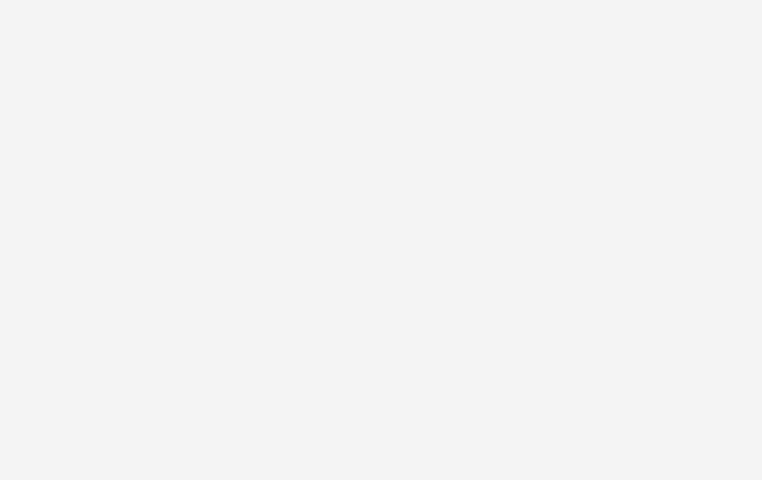
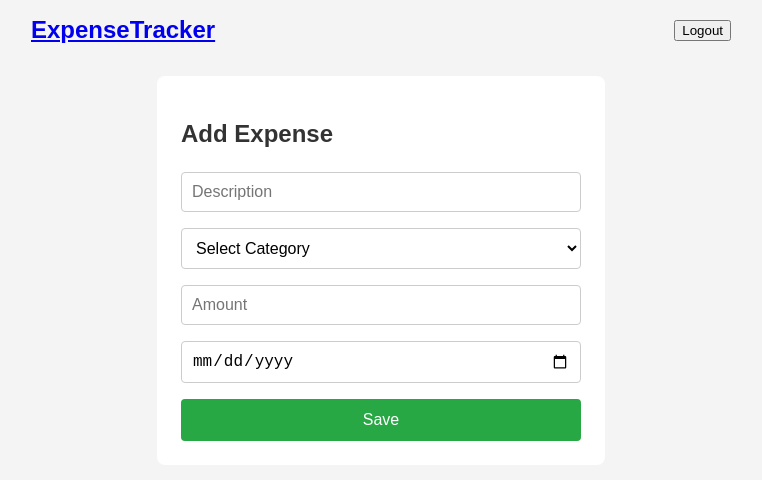
Before and after one commit to neldrine/expense-tracker, a React (Vite) app in the folder expense-tracker-frontend/: page /expenses/create in a window 1280 px wide. Before the commit this address had no page. Shown: the top 480 px of the page, without its empty margins (259-1021 px from the left). Built offline with nearby package versions, Linux system fonts and the light colour scheme; sample sign-in values are in the browser's storage.

Commit message:
added expense list, create and a header component

```diff
--- a/expense-tracker-frontend/src/App.css
+++ b/expense-tracker-frontend/src/App.css
@@ -29,3 +29,23 @@ button.delete{
     border-radius: 4px;
     cursor: pointer;
 }
+
+form button {
+    width: 100%;
+    padding: 12px;
+    font-size: 16px;
+    background-color: #28a745;
+    color: white;
+    border: none;
+    border-radius: 4px;
+    cursor: pointer;
+}
+
+form button:hover {
+    background-color: #218838;
+}
+
+h2{
+    margin-bottom: 24px;
+    font-size: 24px;
+}
--- a/expense-tracker-frontend/src/App.jsx
+++ b/expense-tracker-frontend/src/App.jsx
@@ -7,7 +7,7 @@ import { AuthProvider, AuthContext } from './context/AuthContext';
 // pages
 import Login from './pages/Login';
 import ExpensesList from './pages/ExpensesList';
-
+import ExpenseCreate from "./pages/ExpenseCreate.jsx";
 
 import { useContext } from 'react';
 
@@ -23,6 +23,7 @@ function App() {
               <Routes>
                   <Route path="/login" element={<Login />} />
                   <Route path="/expenses" element={<PrivateRoute><ExpensesList /></PrivateRoute>} />
+                  <Route path="/expenses/create" element={<PrivateRoute><ExpenseCreate /></PrivateRoute>} />
               </Routes>
           </Router>
       </AuthProvider>
--- /dev/null
+++ b/expense-tracker-frontend/src/components/header.jsx
@@ -0,0 +1,16 @@
+import { useContext } from 'react';
+import { AuthContext } from '../context/AuthContext';
+import { Link } from 'react-router-dom';
+
+export default function Header() {
+    const { logout } = useContext(AuthContext);
+
+    return (
+        <div className="expenses-header">
+            <h2>
+                <Link to="/expenses" className="header-link">ExpenseTracker</Link>
+            </h2>
+            <button onClick={logout}>Logout</button>
+        </div>
+    );
+}
--- a/expense-tracker-frontend/src/css/ExpensesCreate.css
+++ b/expense-tracker-frontend/src/css/ExpensesCreate.css
@@ -0,0 +1,31 @@
+.expense-form {
+    max-width: 400px;
+    margin: 32px auto;
+    padding: 24px;
+    background-color: #fff;
+    border-radius: 8px;
+    font-family: sans-serif;
+}
+
+.expense-form input {
+    display: block;
+    width: 100%;
+    padding: 10px;
+    margin-bottom: 16px;
+    font-size: 16px;
+    border: 1px solid #ccc;
+    border-radius: 4px;
+    box-sizing: border-box;
+}
+
+.expense-form select {
+    display: block;
+    width: 100%;
+    padding: 10px;
+    margin-bottom: 16px;
+    font-size: 16px;
+    border: 1px solid #ccc;
+    border-radius: 4px;
+    box-sizing: border-box;
+    background-color: white;
+}
--- a/expense-tracker-frontend/src/css/ExpensesList.css
+++ b/expense-tracker-frontend/src/css/ExpensesList.css
@@ -11,7 +11,7 @@
 }
 
 .expense-item {
-    background: #f8f9fa;
+    background-color: #fff;
     padding: 12px;
     border-radius: 4px;
     margin-bottom: 12px;
@@ -84,3 +84,30 @@
     margin-top: 5px;
     color: #6c757d;
 }
+
+.expense-summary {
+    display: flex;
+    justify-content: space-between;
+    margin-bottom: 24px;
+    gap: 16px;
+}
+
+.summary-box {
+    flex: 1;
+    background-color: #fff;
+    padding: 12px;
+    border-radius: 8px;
+    text-align: center;
+}
+
+.summary-box h4 {
+    margin: 0 0 5px 0;
+    font-size: 18px;
+}
+
+.summary-box p {
+    font-size: 20px;
+    font-weight: bold;
+    color: #333;
+    margin-bottom: 0;
+}
--- a/expense-tracker-frontend/src/pages/ExpenseCreate.jsx
+++ b/expense-tracker-frontend/src/pages/ExpenseCreate.jsx
@@ -0,0 +1,44 @@
+import { useState,useContext } from 'react';
+import axios from 'axios';
+import { useNavigate } from 'react-router-dom';
+import { EXPENSE_TRACKER_API_URL } from '../config';
+import '../css/ExpensesCreate.css';
+import Header from "../components/header.jsx";
+import {AuthContext} from "../context/AuthContext.jsx";
+
+export default function ExpenseCreate() {
+    const [form, setForm] = useState({ description: '', amount: '', category: '', date: '' });
+    const { logout } = useContext(AuthContext);
+    const navigate = useNavigate();
+
+    const handleChange = e => setForm({ ...form, [e.target.name]: e.target.value });
+
+    const handleSubmit = async e => {
+        e.preventDefault();
+        await axios.post(`${EXPENSE_TRACKER_API_URL}/expenses`, form);
+        navigate('/expenses');
+    };
+
+    return (
+        <div className="expenses-container">
+            <Header />
+            <form onSubmit={handleSubmit} className="expense-form">
+                <h2>Add Expense</h2>
+                <input name="description" placeholder="Description" value={form.description} onChange={handleChange} required />
+                <select name="category" value={form.category} onChange={handleChange} required>
+                    <option value="">Select Category</option>
+                    <option value="Transport">Transport</option>
+                    <option value="Food">Food</option>
+                    <option value="Utilities">Utilities</option>
+                    <option value="Rent">Rent</option>
+                    <option value="Health">Health</option>
+                    <option value="Education">Education</option>
+                </select>
+                <input name="amount" placeholder="Amount" type="number" value={form.amount} onChange={handleChange} required />
+                <input name="date" type="date" value={form.date} onChange={handleChange} required />
+                <button type="submit">Save</button>
+            </form>
+        </div>
+
+    );
+}
--- a/expense-tracker-frontend/src/pages/ExpensesList.jsx
+++ b/expense-tracker-frontend/src/pages/ExpensesList.jsx
@@ -4,6 +4,7 @@ import axios from 'axios';
 import { Link } from 'react-router-dom';
 import { EXPENSE_TRACKER_API_URL } from '../config';
 import '../css/ExpensesList.css';
+import Header from "../components/header";
 
 export default function ExpensesList() {
     const { logout } = useContext(AuthContext);
@@ -25,9 +26,17 @@ export default function ExpensesList() {
 
     return (
         <div className="expenses-container">
-            <div className="expenses-header">
-                <h2>All Expenses</h2>
-                <button onClick={logout}>Logout</button>
+            <Header />
+
+            <div className="expense-summary">
+                <div className="summary-box">
+                    <h4>Total Expenses</h4>
+                    <p>{expenses.length}</p>
+                </div>
+                <div className="summary-box">
+                    <h4>Total Cost</h4>
+                    <p>£{expenses.reduce((sum, e) => sum + parseFloat(e.amount), 0).toFixed(2)}</p>
+                </div>
             </div>
 
             <ul className="expenses-list">
```
